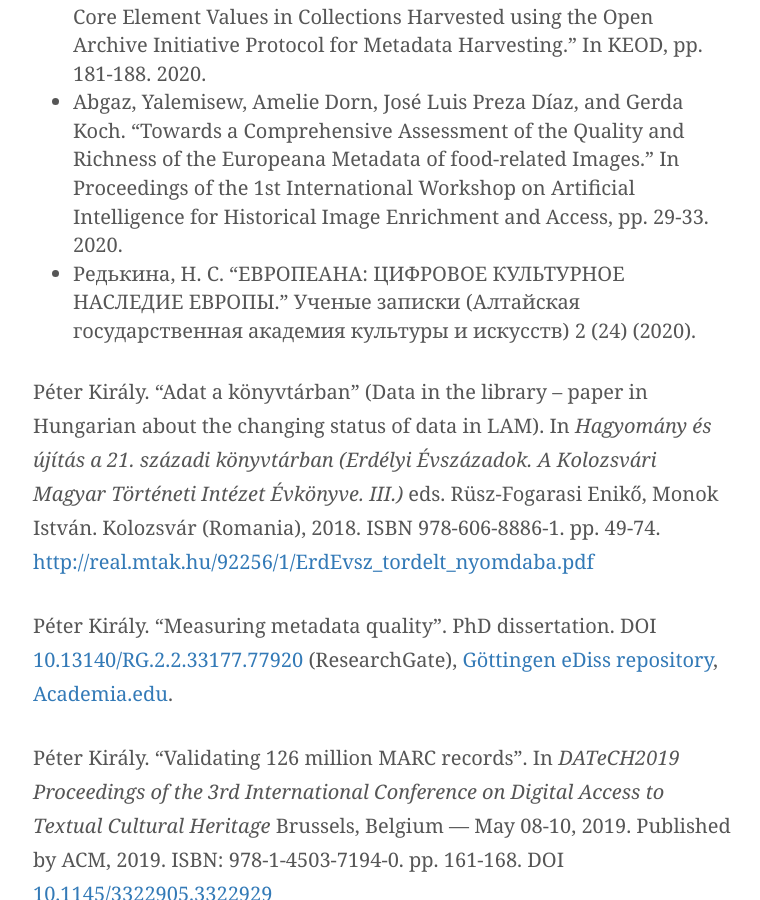
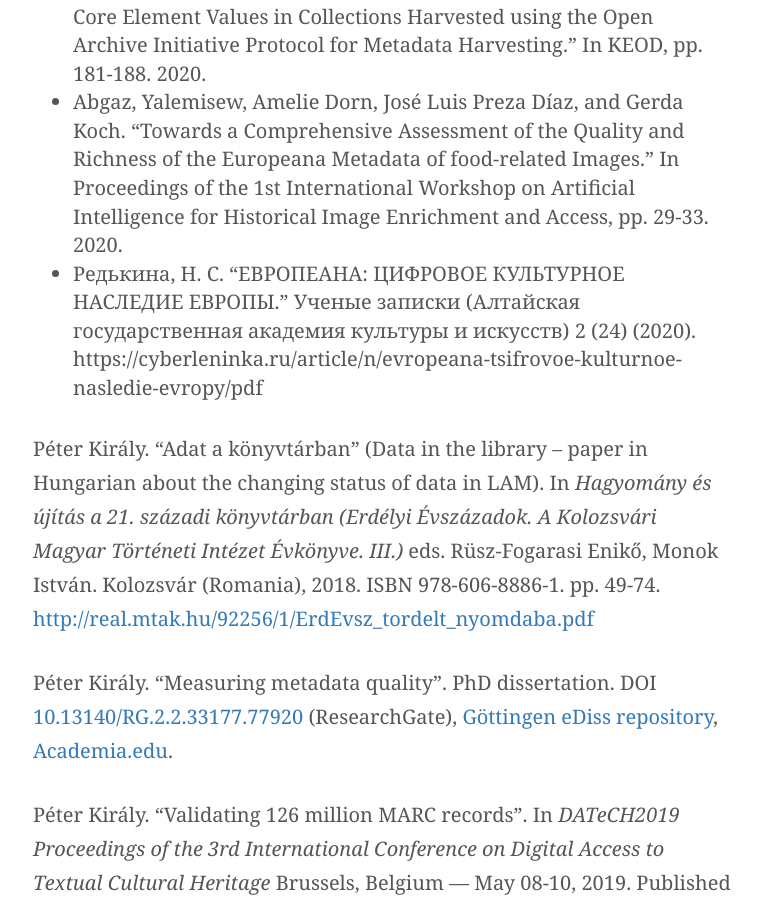
Before and after one commit to pkiraly/pkiraly.github.io, a Jekyll site: the page built from about.md, in a window 1280 px wide and 900 px high, scrolled down 4207 px. Shown: the whole window, without its empty margins (257-1017 px from the left). Built offline with Jekyll 4.4.1, drawn with Linux system fonts in a browser that asks for light colours; nearby versions of some CDN libraries; some web fonts are replaced; comment, search, counter and statistics services are not loaded; some of the changed lines change nothing that is shown.

Commit message:
Add citation

```diff
--- a/about.md
+++ b/about.md
@@ -59,7 +59,7 @@ cited by:<br/>
  * Freire, Nuno, and Antoine Isaac. "Wikidata's linked data for cultural heritage digital resources: an evaluation based on the Europeana data model." In International Conference on Dublin Core and Metadata Applications, pp. 59-68. 2020.
  * Kapidakis, Sarantos. "Consistency and Interoperability on Dublin Core Element Values in Collections Harvested using the Open Archive Initiative Protocol for Metadata Harvesting." In KEOD, pp. 181-188. 2020.
  * Abgaz, Yalemisew, Amelie Dorn, José Luis Preza Díaz, and Gerda Koch. "Towards a Comprehensive Assessment of the Quality and Richness of the Europeana Metadata of food-related Images." In Proceedings of the 1st International Workshop on Artificial Intelligence for Historical Image Enrichment and Access, pp. 29-33. 2020.
- * Редькина, Н. С. "ЕВРОПЕАНА: ЦИФРОВОЕ КУЛЬТУРНОЕ НАСЛЕДИЕ ЕВРОПЫ." Ученые записки (Алтайская государственная академия культуры и искусств) 2 (24) (2020).
+ * Редькина, Н. С. "ЕВРОПЕАНА: ЦИФРОВОЕ КУЛЬТУРНОЕ НАСЛЕДИЕ ЕВРОПЫ." Ученые записки (Алтайская государственная академия культуры и искусств) 2 (24) (2020). https://cyberleninka.ru/article/n/evropeana-tsifrovoe-kulturnoe-nasledie-evropy/pdf
 
 Péter Király. “Adat a könyvtárban” (Data in the library -- paper in Hungarian about the changing status of data in LAM). In *Hagyomány és újítás a 21. századi könyvtárban (Erdélyi Évszázadok. A Kolozsvári Magyar Történeti Intézet Évkönyve. III.)* eds. Rüsz-Fogarasi Enikő, Monok István. Kolozsvár (Romania), 2018. ISBN 978-606-8886-1. pp. 49-74. [http://real.mtak.hu/92256/1/ErdEvsz_tordelt_nyomdaba.pdf](http://real.mtak.hu/92256/1/ErdEvsz_tordelt_nyomdaba.pdf)
 
```
